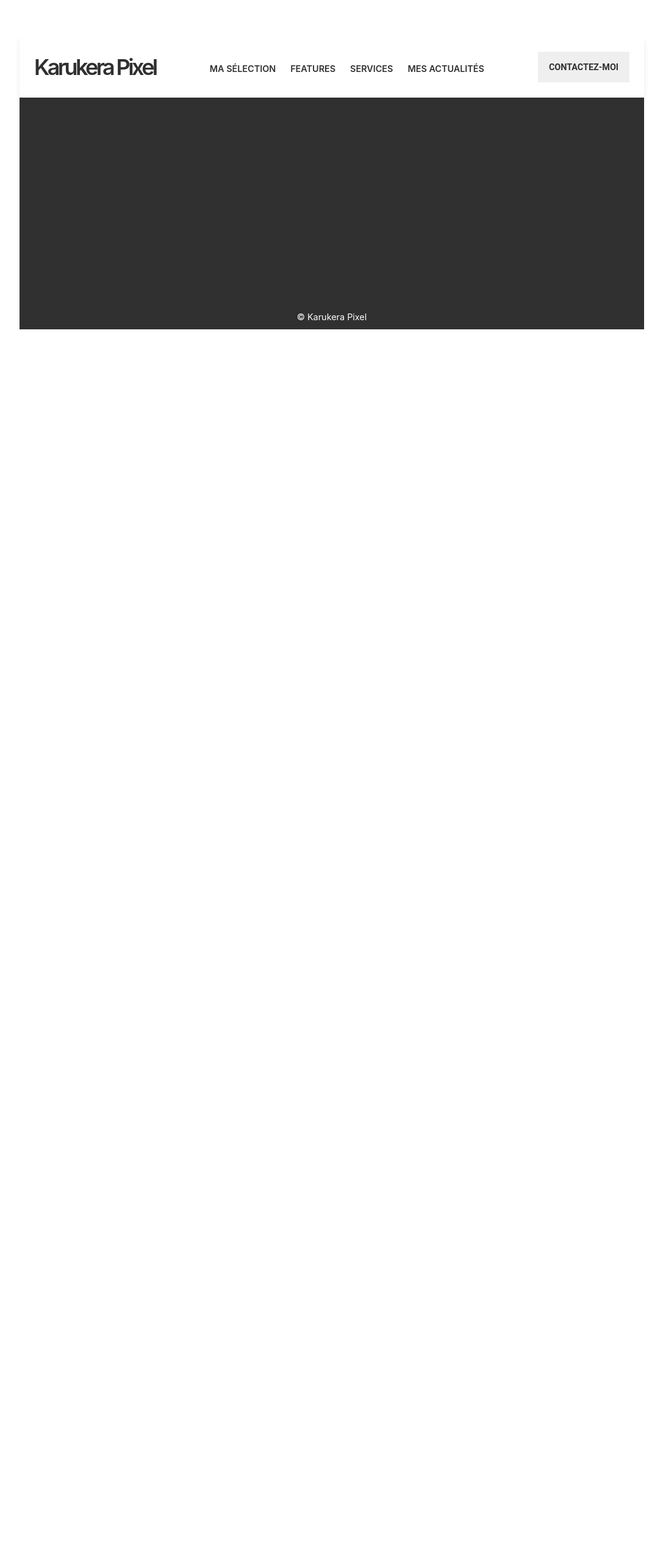
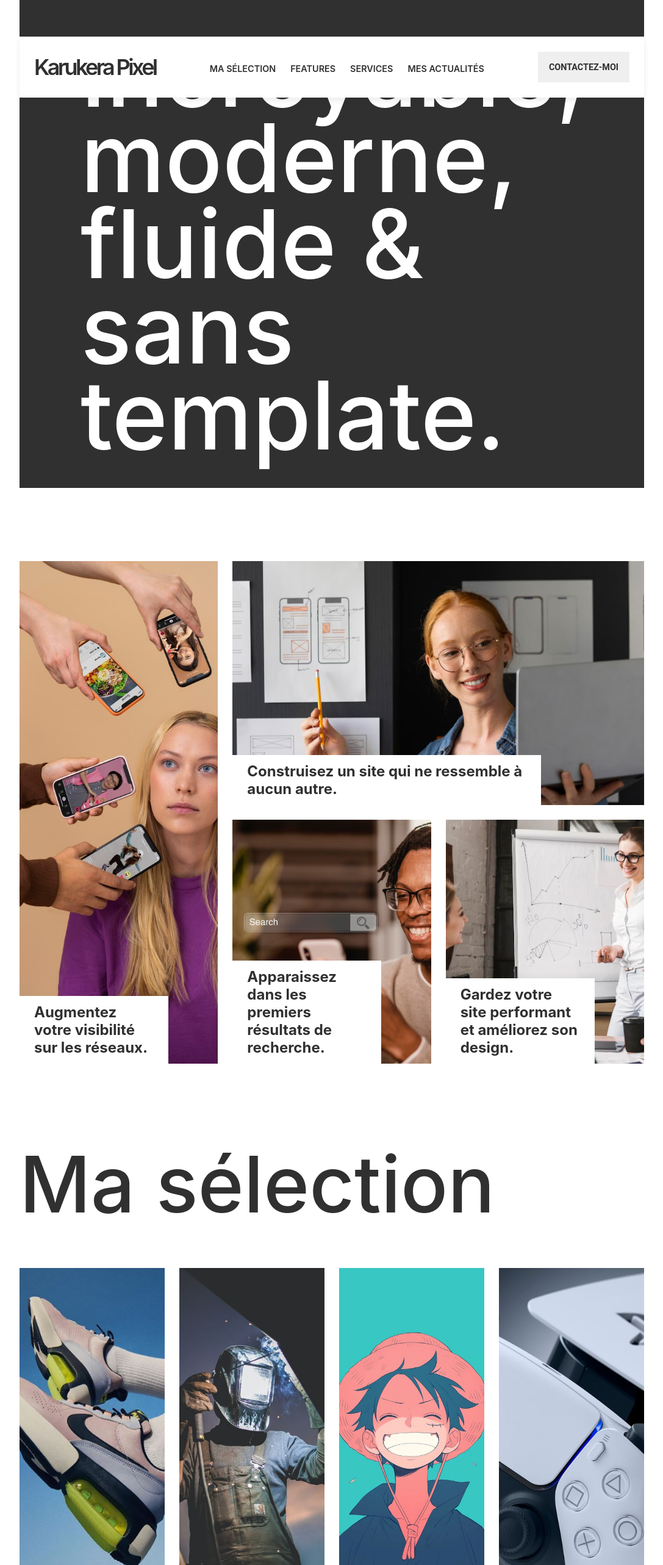
Before and after one commit to karukerapixel/my-app, a React (Create React App) app: page / in a window 1280 px wide. Shown: the top 2566 px of the page at 61% size, without its empty margins (96-1183 px from the left). Before the commit the page ends 800 px from the top, so only its background shows below. Built offline with nearby package versions, Linux system fonts and the light colour scheme.

Commit message:
importing hero, services and portfolio components

```diff
--- a/src/pages/Home.tsx
+++ b/src/pages/Home.tsx
@@ -1,7 +1,15 @@
-import React from 'react';
+import Hero from '../components/Hero';
+import Services from '../components/Services';
+import Portfolio from '../components/Portfolio';
 
 const Home: React.FC = () => {
-  return <></>;
+  return (
+    <>
+      <Hero />
+      <Services />
+      <Portfolio />
+    </>
+  );
 };
 
 export default Home;
```
